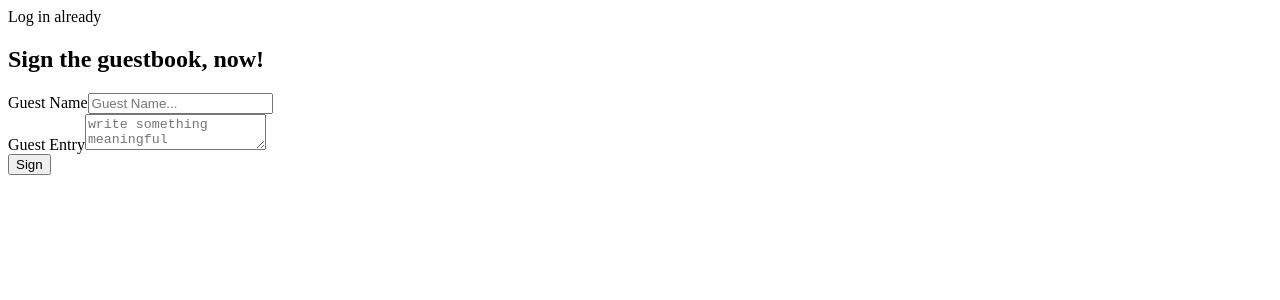
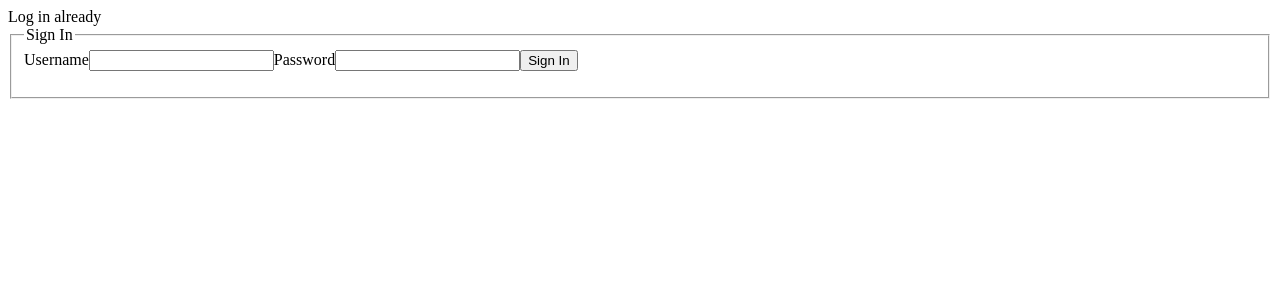
Before and after one commit to KDSigel/guestbook, a React app: page /login in a window 1280 px wide. Shown: the top 300 px of the page. Built offline with nearby package versions, Linux system fonts and the light colour scheme.

Commit message:
finished all the functionality

```diff
--- a/package.json
+++ b/package.json
@@ -65,6 +65,7 @@
   },
   "dependencies": {
     "react": "^17.0.2",
-    "react-dom": "^17.0.2"
+    "react-dom": "^17.0.2",
+    "react-router-dom": "^5.3.0"
   }
 }
--- a/src/App.jsx
+++ b/src/App.jsx
@@ -1,11 +1,21 @@
+import { BrowserRouter as Router, Switch, Route } from 'react-router-dom'
 import Header from "./components/Header/Header";
+import PrivateRoute from './components/PrivateRoute/PrivateRoute';
+import Auth from "./views/Auth/Auth";
 import Home from "./views/Home/Home";
 
 export default function App() {
   return (
-  <>
-  <Header />
-  <Home />
-  </>
+  <Router>
+    <Header />
+    <Switch>
+      <Route path='/login'>
+        <Auth />
+      </Route>
+      <PrivateRoute path='/'>
+        <Home />
+      </PrivateRoute>
+    </Switch>
+  </Router>
   )
 }
--- a/src/components/InputForm/InputForm.jsx
+++ b/src/components/InputForm/InputForm.jsx
@@ -4,18 +4,16 @@ import { useUser } from '../../context/UserContext'
 
 export default function InputForm() {
 //context
-const {user, setUser} = useUser()
+const {user, logout} = useUser()
 const {entries, setEntries} = useEntry([])
 //regular states/hooks
-const [name, setName] = useState('')
 const [guestEntry, setGuestEntry] = useState('')
 
 function updateGuestName() {
 
     if (!guestEntry) return
 
-    setUser(name)
-    setEntries([...entries, { name, message: guestEntry }])
+    setEntries([...entries, { name: user, message: guestEntry }])
     setGuestEntry('')
   }
 
@@ -34,19 +32,6 @@ const greeting = user
             <form
             onSubmit={handleSubmit}
             >
-                {user
-                    ? null
-                    : <div>
-                        Guest Name
-                        <input
-                            placeholder="Guest Name..."
-                            value={name}
-                            onChange={(e) => setName(e.target.value)}
-                            >
-                        </input>
-                    </div>
-                }
-
                 <div>
                     Guest Entry
                     <textarea
@@ -60,10 +45,8 @@ const greeting = user
 
                 {user && (
                     <button
-                        onClick={() => {
-                        setUser('')
-                        setName('')
-                      }}
+                    type='button'
+                        onClick={logout}
                       >not {user}?</button>
                 )}
             </form>
--- /dev/null
+++ b/src/components/PrivateRoute/PrivateRoute.jsx
@@ -0,0 +1,18 @@
+import { Redirect, Route } from 'react-router-dom'
+import { useUser } from '../../context/UserContext'
+
+export default function PrivateRoute({ children, ...routeProps }) {
+
+    const { user } = useUser()
+
+    return (
+        <>
+            <Route
+        {...routeProps}
+        render={({ location }) =>
+          user ? children : <Redirect to={{ pathname: '/login', state: { from: location } }} />
+        }
+      />
+        </>
+    )
+}
--- a/src/context/UserContext.jsx
+++ b/src/context/UserContext.jsx
@@ -1,22 +1,41 @@
-import { useContext, createContext, useState } from 'react'
+import { useContext, createContext, useState } from 'react';
+import { useHistory } from "react-router-dom";
 
-const UserContext = createContext()
+const UserContext = createContext();
 
 // make a provider
-const UserProvider = ({children}) => {
-    const [user, setUser] = useState('')
-    return <UserContext.Provider value={{user, setUser}}>{children}</UserContext.Provider>
-}
+const UserProvider = ({ children }) => {
+  const [user, setUser] = useState('');
+  const history = useHistory();
+
+  const login = (name, password) => {
+    const loginSuccessful =
+      name === process.env.AUTH_USERNAME &&
+      password === process.env.AUTH_PASSWORD;
+    if (loginSuccessful) setUser(name);
+    return loginSuccessful;
+  };
+
+  const logout = () => {
+    setUser('');
+  }
+
+  return (
+    <UserContext.Provider value={{ user, setUser, login, logout }}>
+      {children}
+    </UserContext.Provider>
+  );
+};
 
 // make a customer hook
 const useUser = () => {
-    const context = useContext(UserContext)
-    if (context === undefined) {
-        throw new Error('call useUser hook within a UserContext Provider');
-    }
-    return context
-}
+  const context = useContext(UserContext);
+  if (context === undefined) {
+    throw new Error('call useUser hook within a UserContext Provider');
+  }
+  return context;
+};
 
 // export the custom hook and the provider?
 
-export {UserProvider, useUser}
+export { UserProvider, useUser };
--- /dev/null
+++ b/src/views/Auth/Auth.jsx
@@ -0,0 +1,70 @@
+import { useState } from "react";
+import { useHistory } from "react-router-dom";
+import { useUser } from "../../context/UserContext";
+
+
+
+export default function Auth() {
+  //   const { user, setUser } = useUser();
+  //   const location = useLocation();
+  //   const { from } = location.state || { from: { pathname: '/' } };
+
+  const history = useHistory()
+  const {login} = useUser();
+  const [name, setName] = useState('');
+  const [password, setPassword] = useState('');
+  const [error, setError] = useState(null)
+
+  const handleLogin = (e) => {
+    e.preventDefault()
+
+    const loginSuccess = login(name, password)
+
+    return loginSuccess
+    ? history.push('/')
+    : setError('ugh, you the worst')
+  }
+
+  return (
+    <fieldset className="w-1/4 border p-4">
+      <legend>Sign In</legend>
+      <form onSubmit={handleLogin} className="grid grid-cols-[1fr_2fr] grid-rows-3">
+        <label htmlFor="username" className="self-center text-right">
+          Username
+        </label>
+        <input
+          onChange={(e) => setName(e.target.value)}
+          value={name}
+          id="username"
+          type="text"
+          name="username"
+          className="border p-2 m-3"
+          required
+        />
+        <label htmlFor="password" className="self-center text-right">
+          Password
+        </label>
+        <input
+          onChange={(e) => setPassword(e.target.value)}
+          value={password}
+          id="password"
+          type="password"
+          name="password"
+          className="border p-2 m-3"
+          required
+        />
+        <button
+          type="submit"
+          className="h-12 self-center bg-black text-white p-1 font-bold col-span-2"
+        >
+          Sign In
+        </button>
+      </form>
+
+      <p className="text-center text-red-500 font-bold">
+        {error}
+      </p>
+
+    </fieldset>
+  );
+}
```
Also changed, not shown: 2 other files (tests, documents, lock files or other folders).
